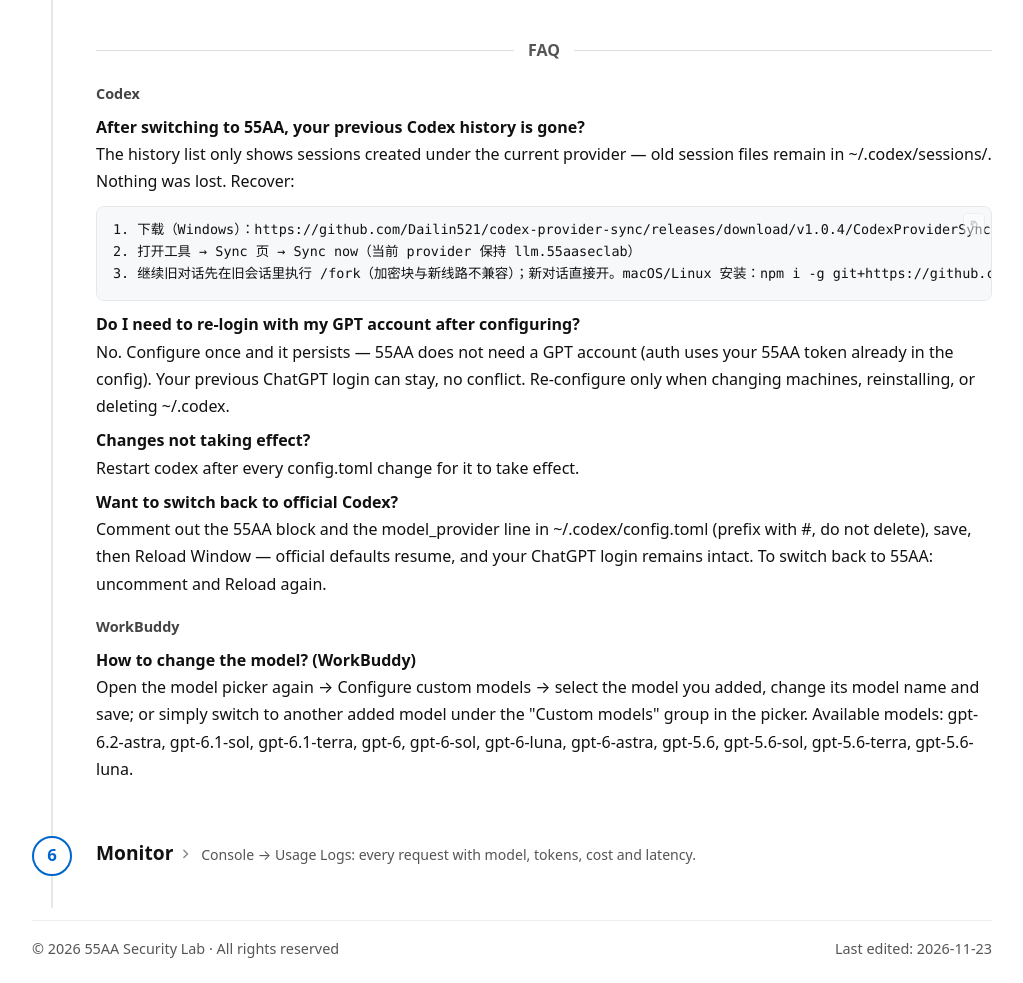
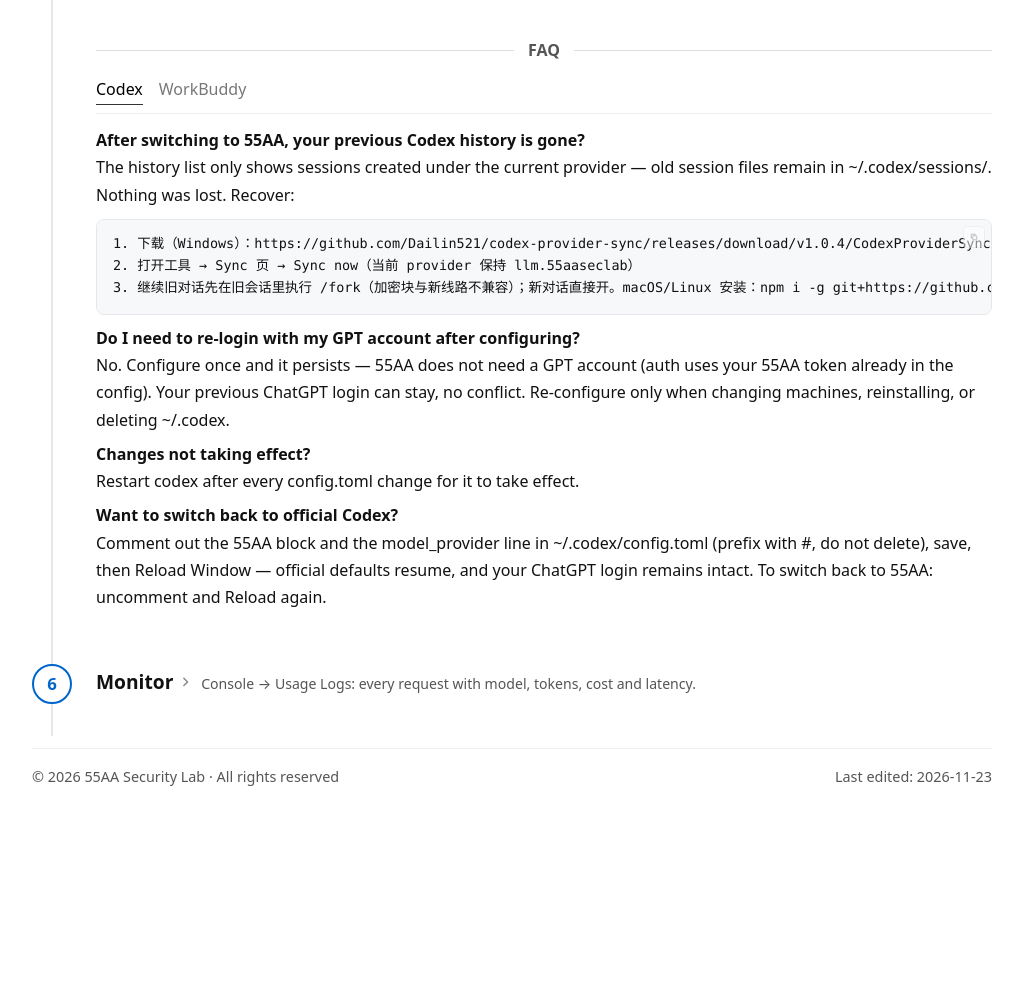
Before and after one commit to 55aaseclab/docs, an Astro site: page /en/ in a window 1280 px wide. Shown: the part 1933-2916 px from the top of the page, without its empty margins (128-1151 px from the left). After the commit the page ends 2754 px from the top, so only its background shows below. Built offline with nearby package versions, Linux system fonts and the light colour scheme; Astro itself is replaced by a stand-in of ours.

Commit message:
docs: FAQ section as tabs (Codex / WorkBuddy) with switch handler

```diff
--- a/src/pages/[lang]/index.astro
+++ b/src/pages/[lang]/index.astro
@@ -383,7 +383,11 @@ API Key：{lang === 'zh' ? 'sk-你的API令牌' : 'sk-your-key'}
                 </div>
                   </div>
                   <div class="qa-divider"><span>{L('常见问题', 'FAQ')}</span></div>
-                  <div class="qa-group-label">Codex</div>
+                  <div class="qa-tabs">
+                    <button class="qa-tab active" data-qa="codex">Codex</button>
+                    <button class="qa-tab" data-qa="workbuddy">WorkBuddy</button>
+                  </div>
+                  <div class="qa-group active" id="qa-codex">
                   <div class="step-faq">
                   <p><b>{L('切换到 55AA 后，之前的历史会话看不到了？', 'After switching to 55AA, your previous Codex history is gone?')}</b><br/>{L('历史列表默认只显示「当前 provider」创建的会话——旧会话文件都在 ~/.codex/sessions/，没有丢失。找回：', 'The history list only shows sessions created under the current provider — old session files remain in ~/.codex/sessions/. Nothing was lost. Recover:')}</p>
                   <pre><code>1. 下载（Windows）：https://github.com/Dailin521/codex-provider-sync/releases/download/v1.0.4/CodexProviderSync-1.0.4-windows-x64-setup.exe
@@ -399,9 +403,11 @@ API Key：{lang === 'zh' ? 'sk-你的API令牌' : 'sk-your-key'}
                   <div class="step-faq">
                   <p><b>{L('想切换回官方 Codex？', 'Want to switch back to official Codex?')}</b><br/>{L('把 config.toml 里 55AA 的配置段与 model_provider 行注释掉（行首加 #，别删），保存后重载窗口：Ctrl/Cmd+Shift+P → Reload Window——官方默认即恢复，ChatGPT 登录态未动会自动生效。想切回 55AA：取消注释，再 Reload 一次。', 'Comment out the 55AA block and the model_provider line in ~/.codex/config.toml (prefix with #, do not delete), save, then Reload Window — official defaults resume, and your ChatGPT login remains intact. To switch back to 55AA: uncomment and Reload again.')}</p>
                   </div>
-                  <div class="qa-group-label">WorkBuddy</div>
+                  </div>
+                  <div class="qa-group" id="qa-workbuddy">
                   <div class="step-faq">
                   <p><b>{L('如何修改模型？（WorkBuddy）', 'How to change the model? (WorkBuddy)')}</b><br/>{L('再次打开模型选择器 → 配置自定义模型 → 选中已添加的模型修改「模型名称」后保存；或直接在模型选择器的「自定义模型」分组里切换到其他已添加的模型。可用模型：gpt-6.2-astra、gpt-6.1-sol、gpt-6.1-terra、gpt-6、gpt-6-sol、gpt-6-luna、gpt-6-astra、gpt-5.6、gpt-5.6-sol、gpt-5.6-terra、gpt-5.6-luna。', 'Open the model picker again → Configure custom models → select the model you added, change its model name and save; or simply switch to another added model under the "Custom models" group in the picker. Available models: gpt-6.2-astra, gpt-6.1-sol, gpt-6.1-terra, gpt-6, gpt-6-sol, gpt-6-luna, gpt-6-astra, gpt-5.6, gpt-5.6-sol, gpt-5.6-terra, gpt-5.6-luna.')}</p>
+                  </div>
                   </div>
                 </Fragment>
               )}
@@ -478,6 +484,17 @@ API Key：{lang === 'zh' ? 'sk-你的API令牌' : 'sk-your-key'}
           if (panel) panel.classList.add('active');
           var osActive = panel && panel.querySelector('.os-tab.active');
           history.pushState(null, '', '#' + btn.dataset.harness + (osActive ? '-' + osActive.dataset.os : ''));
+        });
+      });
+
+      // FAQ tab 切换（常见问题区按工具分组）
+      document.querySelectorAll('.qa-tab').forEach(function (btn) {
+        btn.addEventListener('click', function () {
+          document.querySelectorAll('.qa-tab').forEach(function (b) { b.classList.remove('active'); });
+          document.querySelectorAll('.qa-group').forEach(function (g) { g.classList.remove('active'); });
+          btn.classList.add('active');
+          var grp = document.getElementById('qa-' + btn.dataset.qa);
+          if (grp) grp.classList.add('active');
         });
       });
 
@@ -728,7 +745,16 @@ API Key：{lang === 'zh' ? 'sk-你的API令牌' : 'sk-your-key'}
   .harness-panel.active { display: block; padding: 4px 2px 4px; margin-top: 0; background: transparent; border: none; }
   .qa-divider { display: flex; align-items: center; gap: 0.9rem; margin: 1.6rem 0 0.4rem; font-weight: 600; color: #555; }
   .qa-divider::before, .qa-divider::after { content: ""; height: 1px; background: #ddd; flex: 1; }
-  .qa-group-label { margin: 1.1rem 0 0.2rem; font-weight: 700; font-size: 0.9rem; color: #444; }
+  .qa-tabs { display: flex; gap: 0.4rem 1rem; flex-wrap: wrap; padding-bottom: 0.5rem; margin: 0.6rem 0 0.8rem; border-bottom: 1px solid #eee; }
+  .qa-tab {
+    color: #777; cursor: pointer; font: inherit; background: none;
+    border: 0; border-bottom: 1px solid transparent; padding: 0.15rem 0 0.05rem;
+    font-weight: 400;
+  }
+  .qa-tab:hover { color: #333; }
+  .qa-tab.active { color: #000; border-bottom-color: #333; }
+  .qa-group { display: none; }
+  .qa-group.active { display: block; }
   .os-tabs { display: flex; gap: 0.4rem 1rem; flex-wrap: wrap; padding-bottom: 0.5rem; margin-bottom: 0.8rem; border-bottom: 1px solid #eee; }
   .os-tab {
     color: #777; cursor: pointer; font: inherit; background: none;
```
